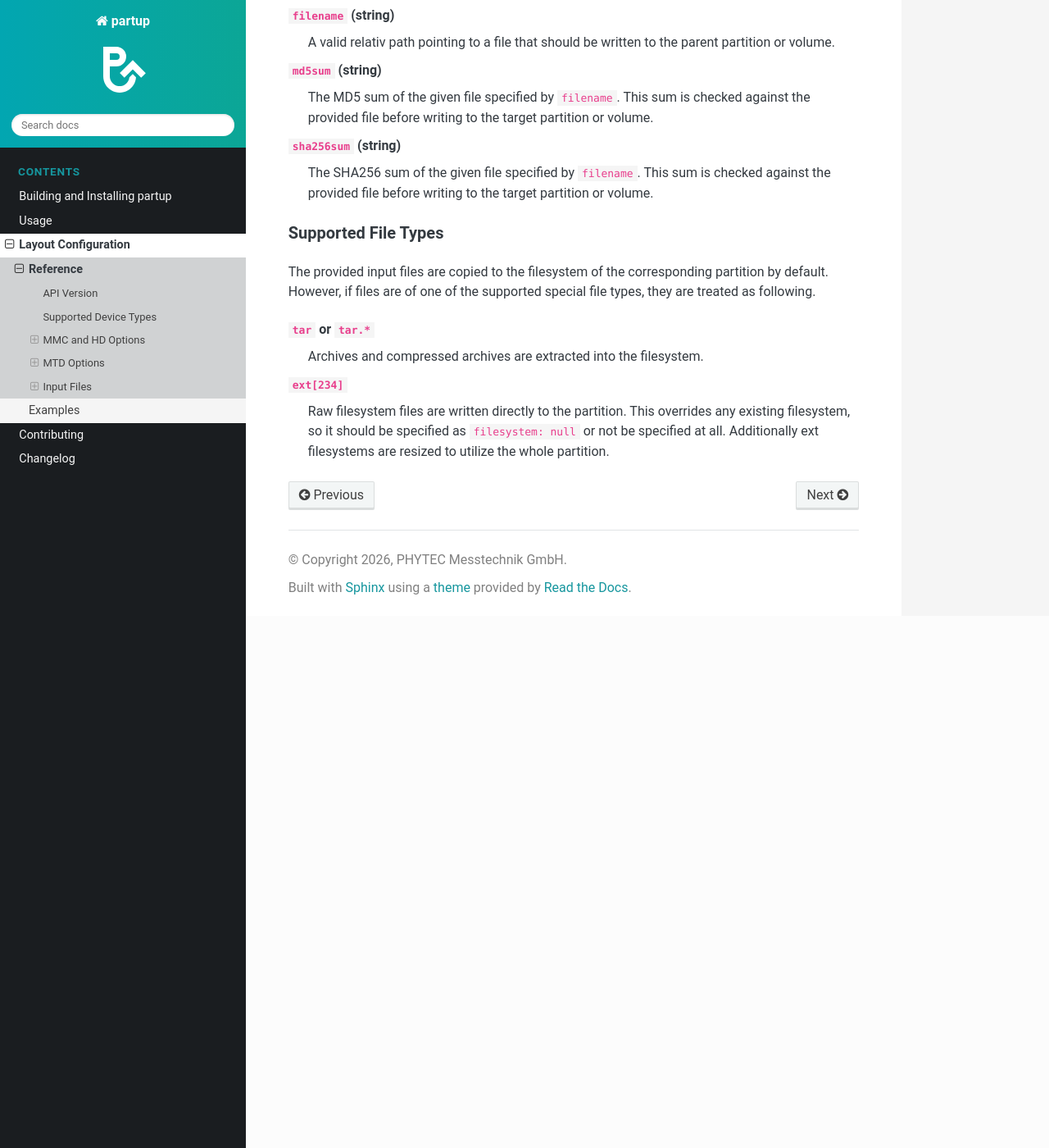
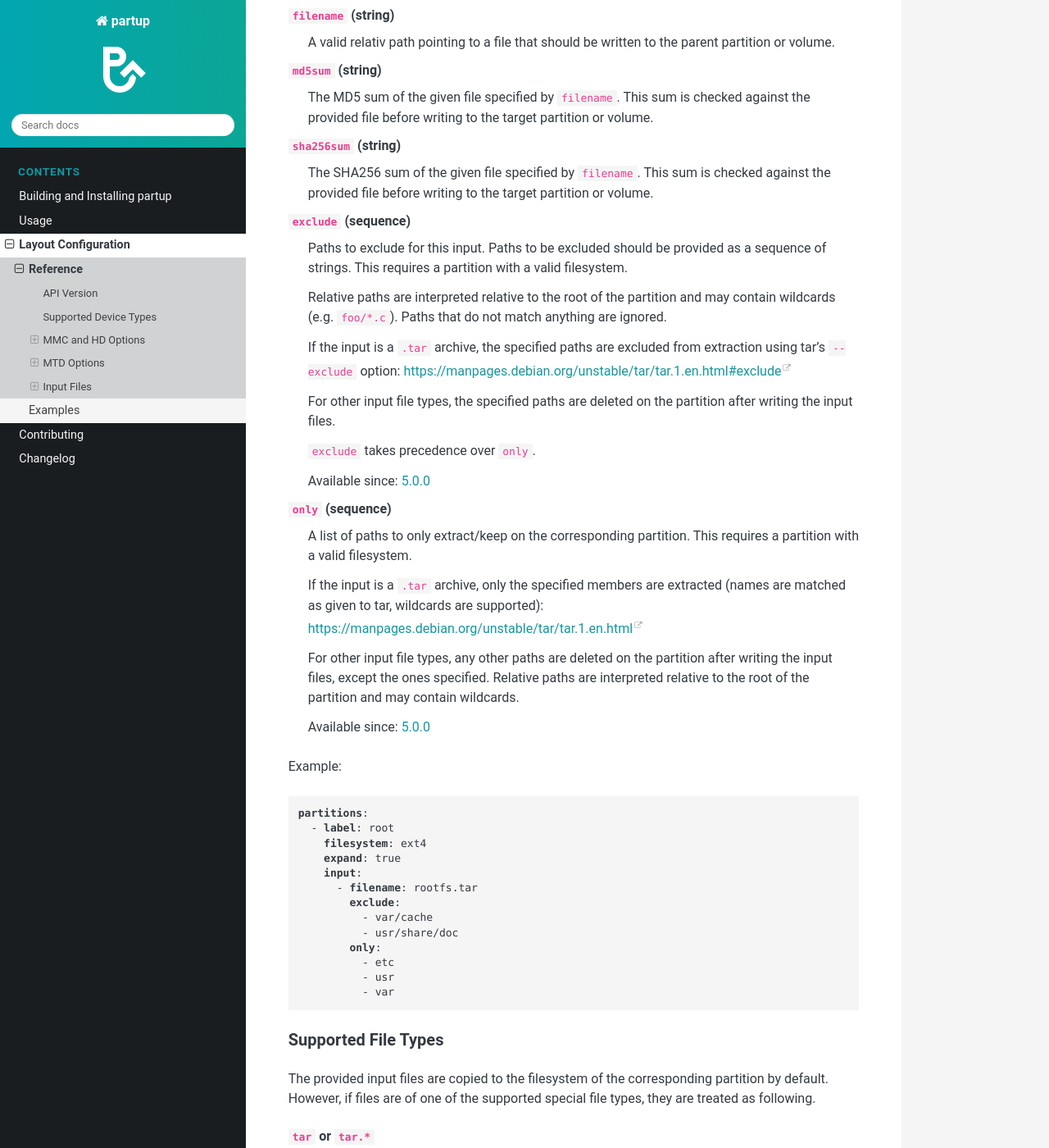
Before and after one commit to phytec/partup, a Sphinx documentation site: the page built from doc/layout-config-reference.rst, in a window 1280 px wide and 1400 px high, scrolled down 6779 px. Shown: the whole window at 82% size. Built offline with Sphinx 7.4.7 and the Read the Docs theme 3.1.0, drawn with Linux system fonts in a browser that asks for light colours.

Commit message:
doc: layout-config-reference: Document exclude and only
Describe the input options exclude and only, how their paths are
interpreted for tar archives and for other inputs, and add an example.

Signed-off-by: Martin Schwan <m.schwan@phytec.de>

```diff
--- a/doc/layout-config-reference.rst
+++ b/doc/layout-config-reference.rst
@@ -348,6 +348,57 @@ at least a ``filename``. For verifying the checksum of the given input file by
    checked against the provided file before writing to the target partition or
    volume.
 
+``exclude`` (sequence)
+   Paths to exclude for this input. Paths to be excluded should be provided as a
+   sequence of strings. This requires a partition with a valid filesystem.
+
+   Relative paths are interpreted relative to the root of the partition and
+   may contain wildcards (e.g. ``foo/*.c``). Paths that do not match anything
+   are ignored.
+
+   If the input is a ``.tar`` archive, the specified paths are excluded from
+   extraction using tar's ``--exclude`` option:
+   https://manpages.debian.org/unstable/tar/tar.1.en.html#exclude
+
+   For other input file types, the specified paths are deleted on the partition
+   after writing the input files.
+
+   ``exclude`` takes precedence over ``only``.
+
+   Available since: :ref:`release-5.0.0`
+
+``only`` (sequence)
+   A list of paths to only extract/keep on the corresponding partition. This
+   requires a partition with a valid filesystem.
+
+   If the input is a ``.tar`` archive, only the specified members are extracted
+   (names are matched as given to tar, wildcards are supported):
+   https://manpages.debian.org/unstable/tar/tar.1.en.html
+
+   For other input file types, any other paths are deleted on the partition
+   after writing the input files, except the ones specified. Relative paths are
+   interpreted relative to the root of the partition and may contain wildcards.
+
+   Available since: :ref:`release-5.0.0`
+
+Example:
+
+.. code-block:: yaml
+
+   partitions:
+     - label: root
+       filesystem: ext4
+       expand: true
+       input:
+         - filename: rootfs.tar
+           exclude:
+             - var/cache
+             - usr/share/doc
+           only:
+             - etc
+             - usr
+             - var
+
 .. _supported-file-types:
 
 Supported File Types
```
